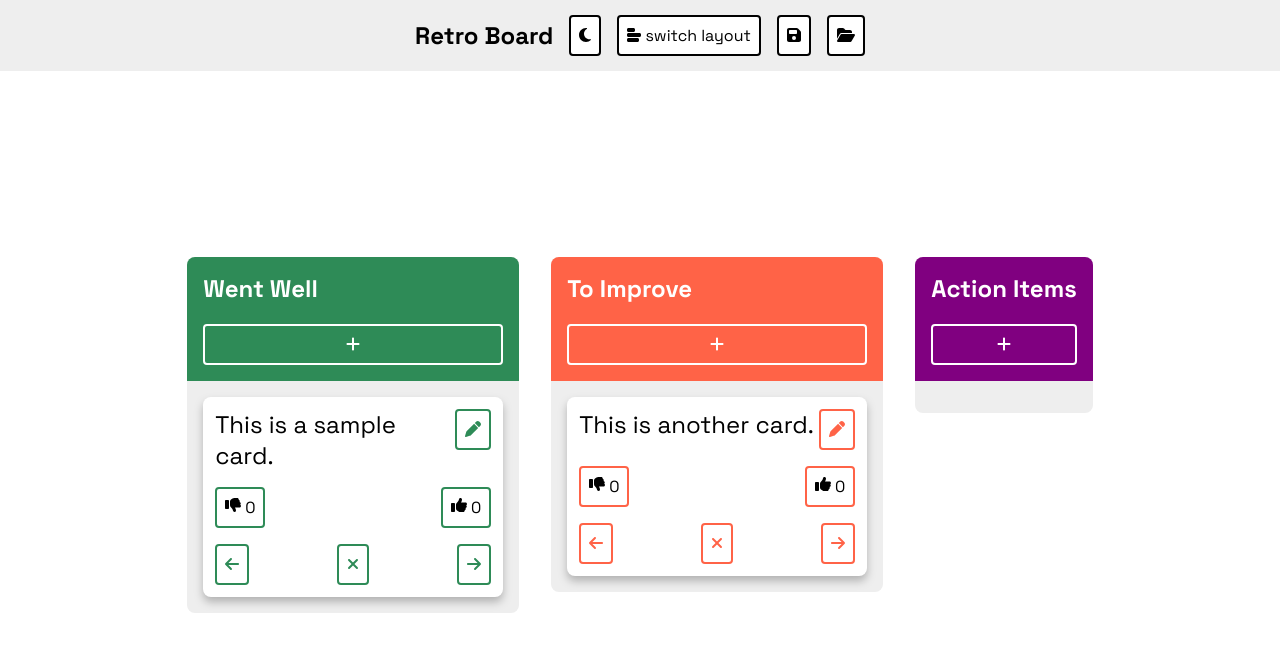
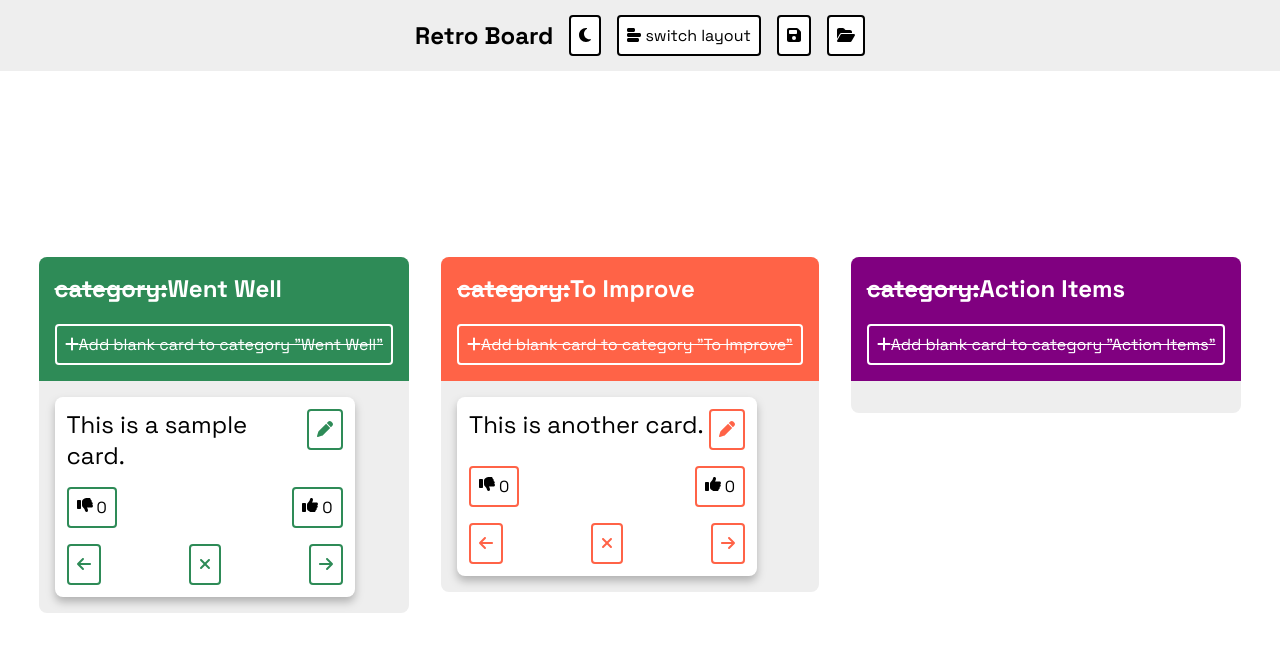
Before and after one commit to klalicki/retro-board, a React (Create React App) app: page / in a window 1280 px wide. Shown: the top 652 px of the page. Built offline with nearby package versions, Linux system fonts and the light colour scheme.

Commit message:
a11y: adds accessible labels to CardList component

```diff
--- a/src/components/App/App.css
+++ b/src/components/App/App.css
@@ -9,7 +9,9 @@
   --focus-ring-color: blue;
   --col-color: #eee;
 }
-
+.sr-hidden {
+  text-decoration: line-through;
+}
 * {
   box-sizing: border-box;
   font-family: "Space Grotesk", Helvetica, sans-serif;
--- a/src/components/CardList/CardList.jsx
+++ b/src/components/CardList/CardList.jsx
@@ -14,13 +14,19 @@ const CardList = ({ listIndex }) => {
       style={{ "--accent-color": data[listIndex].listColor }}
     >
       <article className="card-list-header">
-        <h1>{data[listIndex].listName}</h1>
+        <h1>
+          <span className="sr-hidden">category:</span>
+          {data[listIndex].listName}
+        </h1>
         <button
           onClick={() => {
             addItem(listIndex);
           }}
         >
           <FontAwesomeIcon icon={faPlus} />
+          <span className="sr-hidden">
+            Add blank card to category "{data[listIndex].listName}"
+          </span>
         </button>
       </article>
       <section className="card-list-body">
```
